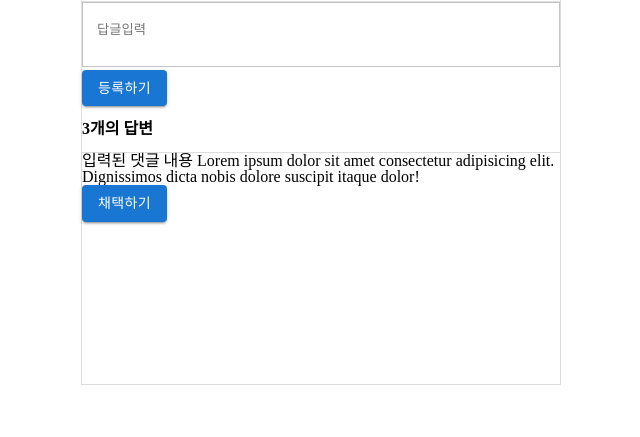
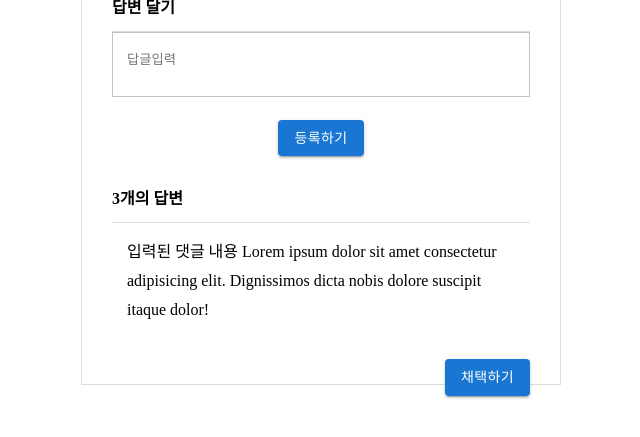
Before and after one commit to Cocktailer-Elice/cocktailer, a React (Vite) app in the folder Frontend/: page /cockflow/detail in a window 1280 px wide. Shown: the part 415-852 px from the top of the page, without its empty margins (319-959 px from the left). Before the commit the page ends 800 px from the top, so only its background shows below. Built offline with nearby package versions, Linux system fonts and the light colour scheme.

Commit message:
feat: cockflow style 공통화 생성

```diff
--- a/Frontend/src/components/Cockflow/CockflowAddComment.tsx
+++ b/Frontend/src/components/Cockflow/CockflowAddComment.tsx
@@ -1,6 +1,7 @@
 import Button from '@mui/material/Button';
 import CockflowBoxTitle from '../../components/Cockflow/CockflowBoxTitle'
 import styled from 'styled-components';
+import { Center } from '../../components/Cockflow/CockflowStyle';
 
 const TextBox = styled.textarea`
   width: 100%;
@@ -8,6 +9,7 @@ const TextBox = styled.textarea`
   border-color: rgba(0, 0, 0, 0.23);
   resize: none;
 `
+
 // 댓글 박스
 const CockflowAddComment = () => {
   return (
@@ -15,7 +17,9 @@ const CockflowAddComment = () => {
       <CockflowBoxTitle />
       <TextBox name="" id="" value="" placeholder='답글입력' onChange={() => { }}>
       </TextBox>
-      <Button variant="contained">등록하기</Button>
+      <Center>
+        <Button variant="contained">등록하기</Button>
+      </Center>
     </>
   )
 }
--- a/Frontend/src/components/Cockflow/CockflowCommentBox.tsx
+++ b/Frontend/src/components/Cockflow/CockflowCommentBox.tsx
@@ -1,13 +1,26 @@
+import styled from 'styled-components';
 import Button from '@mui/material/Button';
 import CockflowBoxTitle from '../../components/Cockflow/CockflowBoxTitle'
+import { Right } from '../../components/Cockflow/CockflowStyle'
+
+const Comment = styled.div`
+  padding: 15px;
+  line-height: 1.8;
+`
 
 // 댓글 박스
 const CockflowComment = () => {
   return (
     <>
       <CockflowBoxTitle replied={3} />
-      <div>입력된 댓글 내용 Lorem ipsum dolor sit amet consectetur adipisicing elit. Dignissimos dicta nobis dolore suscipit itaque dolor!</div>
-      <Button variant="contained">채택하기</Button>
+      <Comment>
+        입력된 댓글 내용 Lorem ipsum dolor
+        sit amet consectetur adipisicing elit.
+        Dignissimos dicta nobis dolore suscipit itaque dolor!
+      </Comment>
+      <Right>
+        <Button variant="contained">채택하기</Button>
+      </Right>
     </>
   )
 }
--- a/Frontend/src/components/Cockflow/CockflowEnrollBtns.tsx
+++ b/Frontend/src/components/Cockflow/CockflowEnrollBtns.tsx
@@ -1,10 +1,12 @@
+import styled from 'styled-components';
 import Button from '@mui/material/Button';
 import { Link } from 'react-router-dom';
+import { Center } from '../../components/Cockflow/CockflowStyle';
 
 
 const CockflowEnrollBtns = () => {
     return (
-        <div>
+        <Center>
             {
                 window.location.pathname === '/cockflow/new'
                 ?
@@ -17,7 +19,7 @@ const CockflowEnrollBtns = () => {
                 </>
                 : null
             }
-        </div>
+        </Center>
     )
 
 }
--- /dev/null
+++ b/Frontend/src/components/Cockflow/CockflowStyle.ts
@@ -0,0 +1,24 @@
+import styled from 'styled-components';
+
+export const Left = styled.div`
+    text-align: left;
+    padding: 20px 0;
+`
+
+export const Center = styled.div`
+    text-align: center;
+    padding: 20px 0;
+`
+
+export const Right = styled.div`
+    text-align: right;
+    padding: 20px 0;
+`
+
+export const Container = styled.div`
+    padding: 25px;
+`
+
+export const P5 = styled.div`
+    padding: 5px;
+`
--- a/Frontend/src/containers/Cockflow/CockflowContent.tsx
+++ b/Frontend/src/containers/Cockflow/CockflowContent.tsx
@@ -3,16 +3,19 @@ import CockflowBackBtn from '../../components/Cockflow/CockflowBackBtn'
 import CockflowEnrollBox from '../../components/Cockflow/CockflowEnrollBox'
 import CockflowAddComment from '../../components/Cockflow/CockflowAddComment'
 import CockflowCommentBox from '../../components/Cockflow/CockflowCommentBox'
+import { P5 } from '../../components/Cockflow/CockflowStyle'
 
 const CockflowComment = () => {
   return (
     <>
       <CockflowHeader />
-      <CockflowBackBtn />
-      <CockflowEnrollBox />
-      <br/>
-      <CockflowAddComment />
-      <CockflowCommentBox />
+      <P5>
+        <CockflowBackBtn />
+        <CockflowEnrollBox />
+        <br/>
+        <CockflowAddComment />
+        <CockflowCommentBox />
+      </P5>
     </>
   )
 }
--- a/Frontend/src/containers/Cockflow/CockflowEnroll.tsx
+++ b/Frontend/src/containers/Cockflow/CockflowEnroll.tsx
@@ -2,15 +2,16 @@ import CockflowHeader from '../../components/Cockflow/CockflowHeader'
 import CockflowBackBtn from '../../components/Cockflow/CockflowBackBtn'
 import CockflowEnrollBox from '../../components/Cockflow/CockflowEnrollBox'
 import CockflowEnrollBtns from '../../components/Cockflow/CockflowEnrollBtns'
+import { P5 } from '../../components/Cockflow/CockflowStyle'
 
 const CockflowEnroll = () => {
   return (
-    <>
+    <P5>
         <CockflowHeader />
         <CockflowBackBtn />
         <CockflowEnrollBox actived={false} />
         <CockflowEnrollBtns />
-    </>
+    </P5>
   )
 }
 
--- a/Frontend/src/containers/Cockflow/CockflowList.tsx
+++ b/Frontend/src/containers/Cockflow/CockflowList.tsx
@@ -3,21 +3,24 @@ import styled from 'styled-components';
 import CockflowBackBtn from '../../components/Cockflow/CockflowBackBtn'
 import CockflowHeader from '../../components/Cockflow/CockflowHeader'
 import CockflowItemBox from '../../components/Cockflow/CockflowItemBox'
+import { P5 } from '../../components/Cockflow/CockflowStyle'
 
 const List = styled.ul`
-  display: flex;
-  flex-wrap: wrap;
+  display: grid;
+  grid-template-columns: repeat(3, 120px);
+  column-gap: 29px;
 `
 
 const Item = styled.li`
   display: flex;
   flex-wrap: wrap;
+  margin-bottom: 14.9px;
 `
 
 
 const CockflowList = () => {
   return (
-    <>
+    <P5>
       <CockflowHeader />
       <CockflowBackBtn></CockflowBackBtn>
       <List>
@@ -27,7 +30,7 @@ const CockflowList = () => {
         <Item><CockflowItemBox/></Item>
         <Item><CockflowItemBox/></Item>
       </List>
-    </>
+    </P5>
   )
 }
 
--- a/Frontend/src/pages/Cockflow/CockflowDetail.tsx
+++ b/Frontend/src/pages/Cockflow/CockflowDetail.tsx
@@ -1,10 +1,11 @@
 import CockflowContent from '../../containers/Cockflow/CockflowContent'
+import { Container } from '../../components/Cockflow/CockflowStyle'
 
 const CockflowDetail = () => {
     return (
-      <>
+      <Container>
         <CockflowContent />
-      </>
+      </Container>
   )
 }
 
--- a/Frontend/src/pages/Cockflow/CockflowNew.tsx
+++ b/Frontend/src/pages/Cockflow/CockflowNew.tsx
@@ -1,10 +1,11 @@
 import CockflowEnroll from '../../containers/Cockflow/CockflowEnroll'
+import { Container } from '../../components/Cockflow/CockflowStyle'
 
 const CockflowNew = () => {
     return (
-      <>
+      <Container>
         <CockflowEnroll />
-      </>
+      </Container>
   )
 }
 
--- a/Frontend/src/pages/Cockflow/CockflowPage.tsx
+++ b/Frontend/src/pages/Cockflow/CockflowPage.tsx
@@ -1,10 +1,11 @@
 import CockflowList from '../../containers/Cockflow/CockflowList'
+import { Container } from '../../components/Cockflow/CockflowStyle'
 
 const CockflowPage = () => {
   return (
-    <>
+    <Container>
       <CockflowList />
-    </>
+    </Container>
   )
 }
 
```
